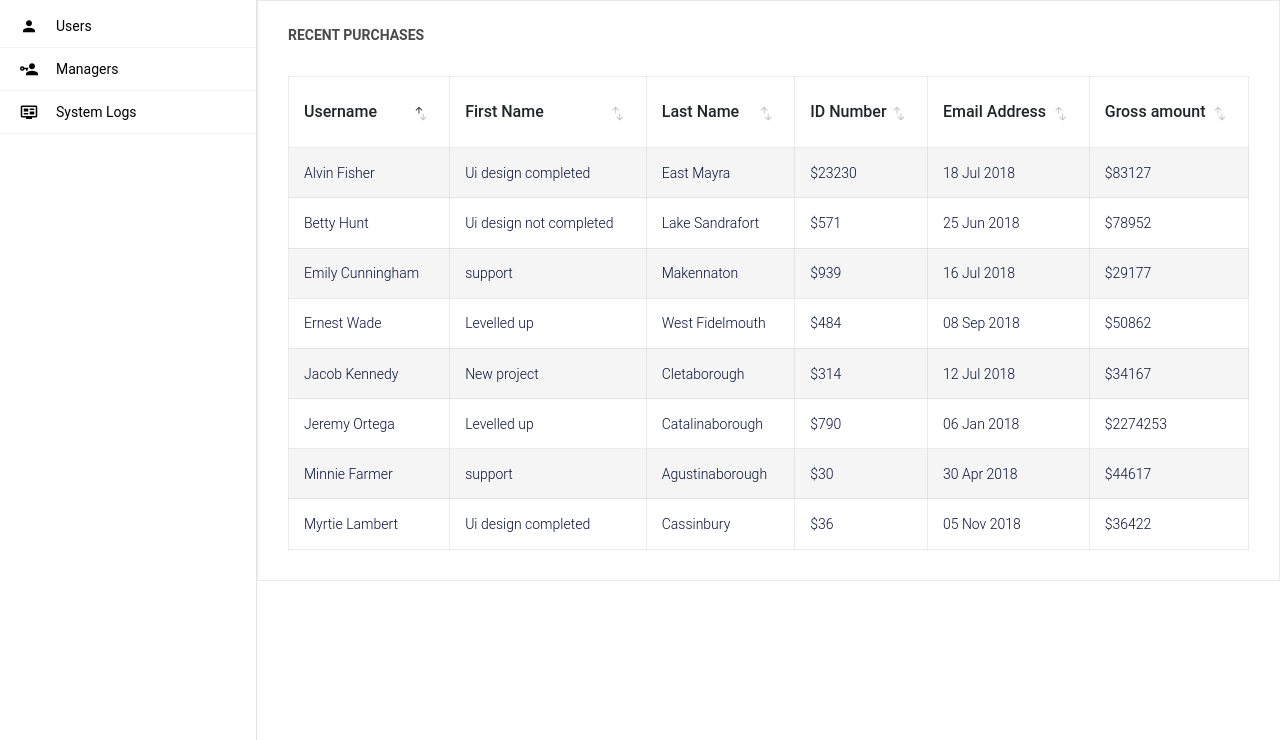
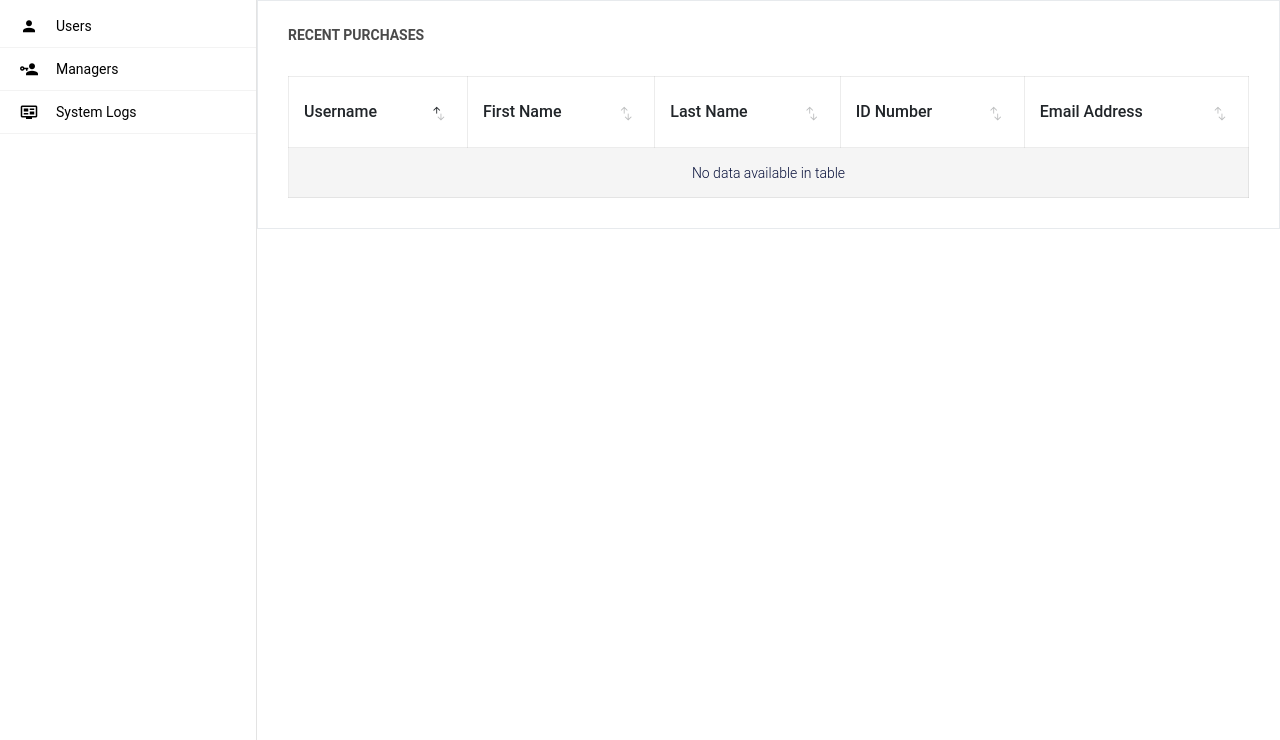
Before and after one commit to martintierro/SECURDE-DjangoLibrary, a Django app: template catalog_admin/templates/catalog_admin/users.html in a window 1280 px wide. Shown: the part 60-800 px from the top of the page. Run offline with Django 3.2, Linux system fonts and the light colour scheme; the template is opened without the code that fills it, so the values that code supplies are empty; parts of the project's set-up code (start-up, migrations or seed data) failed here and were passed over; some libraries are stand-ins or nearby versions; some web fonts are replaced.

Commit message:
displays users in admin

```diff
--- a/catalog/templates/registration/logged_out.html
+++ b/catalog/templates/registration/logged_out.html
@@ -8,7 +8,7 @@
     <div class="row h-50 align-items-center">
         <div class="col-md-6 text-center mx-auto">
             <p class="mx-auto">You have been logged out</p>
-            <a href="{% url 'index'%}" class="mx-auto">Click here to return to homepage.</a>
+            <a href="{% url 'catalog_index' %}" class="mx-auto">Click here to return to homepage.</a>
         </div>
     </div>
 </div>
--- a/catalog_admin/templates/catalog_admin/users.html
+++ b/catalog_admin/templates/catalog_admin/users.html
@@ -18,74 +18,19 @@
                         <th>Last Name</th>
                         <th>ID Number</th>
                         <th>Email Address</th>
-                        <th>Gross amount</th>
                     </tr>
                   </thead>
                   <tbody>
+                    {% for user in users %}
                     <tr>
-                        <td>Jeremy Ortega</td>
-                        <td>Levelled up</td>
-                        <td>Catalinaborough</td>
-                        <td>$790</td>
-                        <td>06 Jan 2018</td>
+                        <td>{{user.username}}</td>
+                        <td>{{user.first_name}}</td>
+                        <td>{{user.last_name}}</td>
+                        <td>{{user.profile.id_number}}</td>
+                        <td>{{user.email}}</td>
                         <td>$2274253</td>
                     </tr>
-                    <tr>
-                        <td>Alvin Fisher</td>
-                        <td>Ui design completed</td>
-                        <td>East Mayra</td>
-                        <td>$23230</td>
-                        <td>18 Jul 2018</td>
-                        <td>$83127</td>
-                    </tr>
-                    <tr>
-                        <td>Emily Cunningham</td>
-                        <td>support</td>
-                        <td>Makennaton</td>
-                        <td>$939</td>
-                        <td>16 Jul 2018</td>
-                        <td>$29177</td>
-                    </tr>
-                    <tr>
-                        <td>Minnie Farmer</td>
-                        <td>support</td>
-                        <td>Agustinaborough</td>
-                        <td>$30</td>
-                        <td>30 Apr 2018</td>
-                        <td>$44617</td>
-                    </tr>
-                    <tr>
-                        <td>Betty Hunt</td>
-                        <td>Ui design not completed</td>
-                        <td>Lake Sandrafort</td>
-                        <td>$571</td>
-                        <td>25 Jun 2018</td>
-                        <td>$78952</td>
-                    </tr>
-                    <tr>
-                        <td>Myrtie Lambert</td>
-                        <td>Ui design completed</td>
-                        <td>Cassinbury</td>
-                        <td>$36</td>
-                        <td>05 Nov 2018</td>
-                        <td>$36422</td>
-                    </tr>
-                    <tr>
-                        <td>Jacob Kennedy</td>
-                        <td>New project</td>
-                        <td>Cletaborough</td>
-                        <td>$314</td>
-                        <td>12 Jul 2018</td>
-                        <td>$34167</td>
-                    </tr>
-                    <tr>
-                        <td>Ernest Wade</td>
-                        <td>Levelled up</td>
-                        <td>West Fidelmouth</td>
-                        <td>$484</td>
-                        <td>08 Sep 2018</td>
-                        <td>$50862</td>
-                    </tr>
+                    {% endfor %}
                   </tbody>
                 </table>
               </div>
--- a/catalog_admin/views.py
+++ b/catalog_admin/views.py
@@ -10,7 +10,9 @@ from django.db.models import Q
 # Create your views here.
 def index(request):
     template = loader.get_template('catalog_admin/users.html')
+    users = User.objects.filter(groups__name='Users')
     context = {
+        'users':users
     }
     return HttpResponse(template.render(context, request))
 #     if request.method == 'POST':
```
